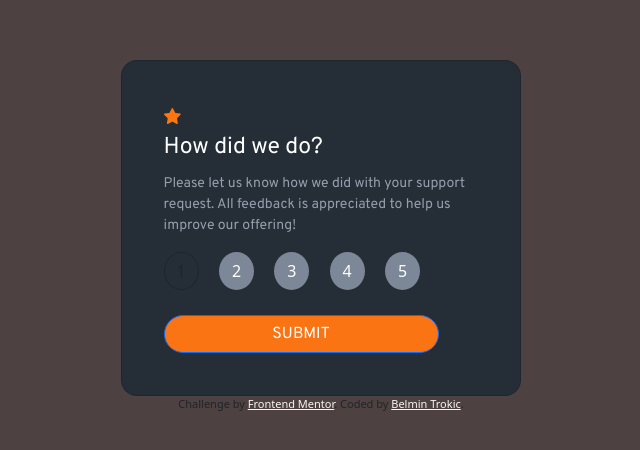
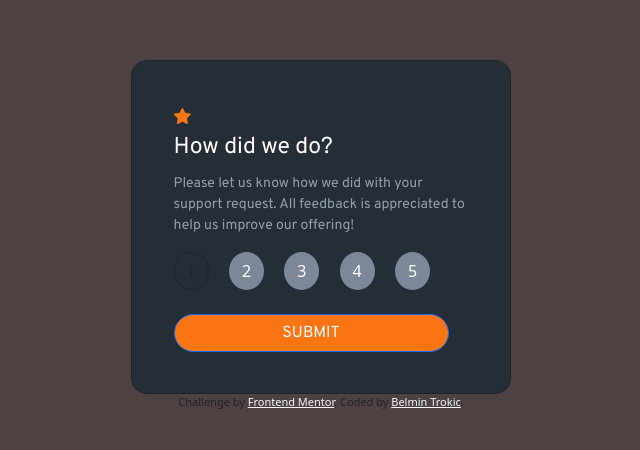
Before and after one commit to belminas/interactive-rating-component-main, a plain HTML site: page index.html in a window 1280 px wide. Shown: the part 132-582 px from the top of the page, without its empty margins (319-959 px from the left). Drawn offline with nearby package versions, Linux system fonts and the light colour scheme.

Commit message:
Update index.html

```diff
--- a/index.html
+++ b/index.html
@@ -128,7 +128,7 @@
   </style>
 </head>
 <body>
-  <div id="card" class="card rounded-4" style="width: 400px; padding: 2%;">
+  <div id="card" class="card rounded-4" style="width: 380px; padding: 2%;">
     <div class="card-body">
       <p id="title" class="card-title"><img id="image" src="icon-star.svg"
         alt=" Litle shining star"></p>
```
